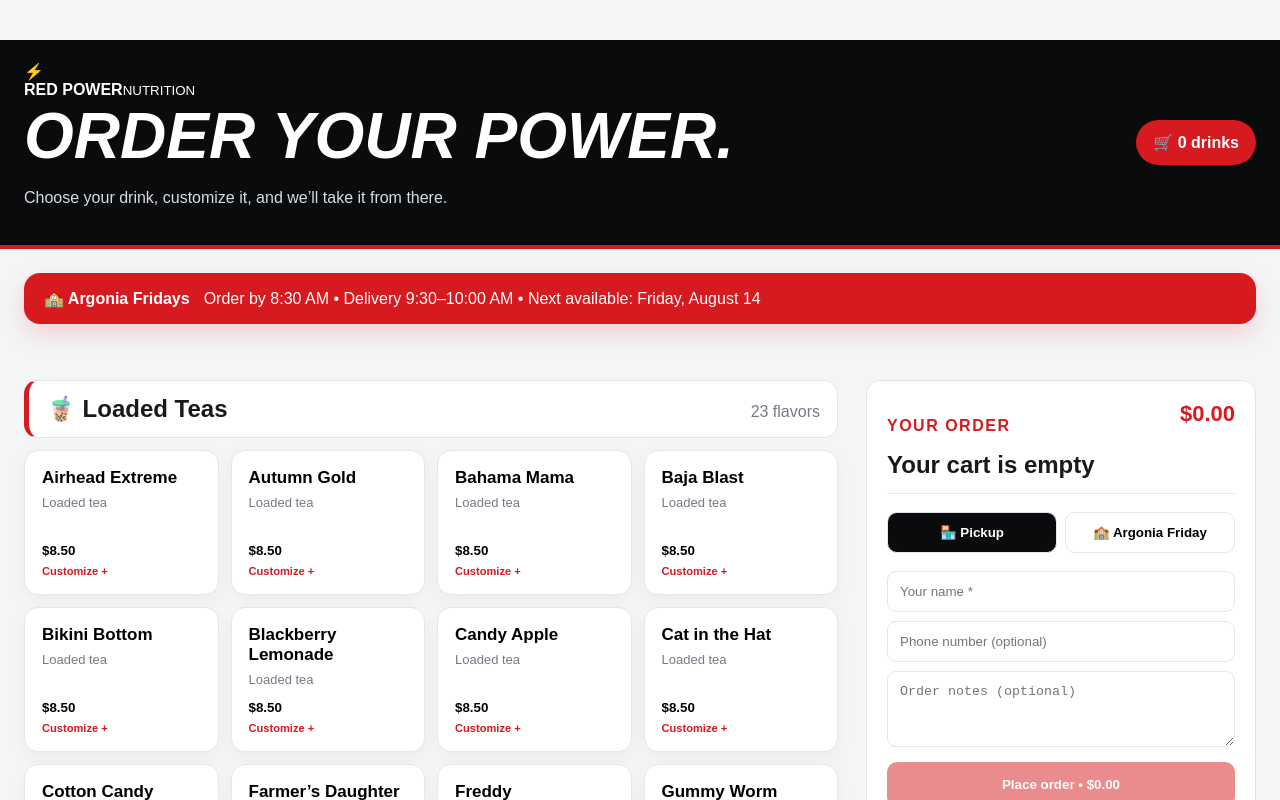
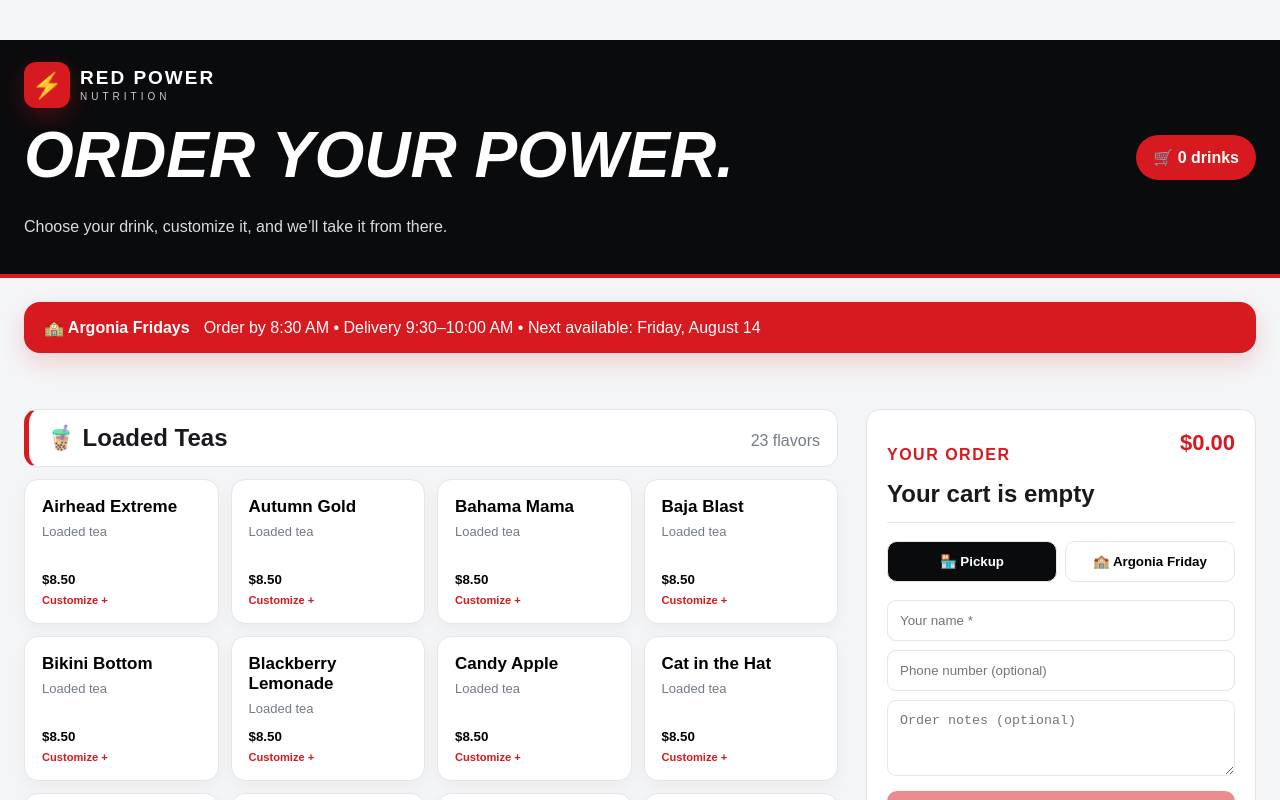
Before and after one commit to kbirket/red-power-nutrition, a Next.js app: page /order in a window 1280 px wide. Shown: the top 800 px of the page. Built offline with nearby package versions, Linux system fonts and the light colour scheme; no server answers; the database is empty.

Commit message:
Add brand styles to order.css
Added styles for brand components including layout and appearance.

```diff
--- a/app/order/order.css
+++ b/app/order/order.css
@@ -1,3 +1,49 @@
+.brand-wrap {
+  display: grid;
+  gap: 10px;
+}
+
+.brand-mark {
+  display: flex;
+  align-items: center;
+  gap: 10px;
+  color: #fff;
+}
+
+.brand-bolt {
+  display: grid;
+  place-items: center;
+  width: 46px;
+  height: 46px;
+  border-radius: 12px;
+  background: #d71920;
+  font-size: 25px;
+  box-shadow: 0 8px 24px rgba(215, 25, 32, 0.3);
+}
+
+.brand-mark div {
+  display: grid;
+  line-height: 1;
+}
+
+.brand-mark strong {
+  font-size: 19px;
+  letter-spacing: 2px;
+}
+
+.brand-mark small {
+  font-size: 10px;
+  letter-spacing: 4px;
+  color: #c7cbd1;
+  margin-top: 5px;
+}
+
+/* Everything that was already here stays below */
+
+.order-page {
+  max-width: 1400px;
+}
+
 .order-page {
   max-width: 1400px;
 }
```
